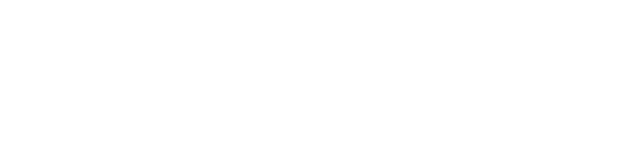
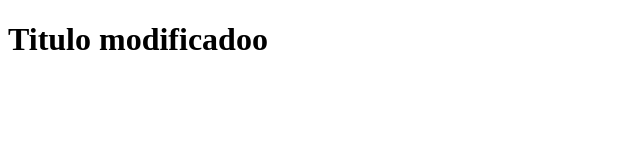
Before and after one commit to Hamith-B/hello-world-git, a plain HTML site: page Index.html in a window 1280 px wide. Shown: the whole page, without its empty margins (0-640 px from the left). Drawn offline with Linux system fonts and the light colour scheme.

Commit message:
Se modifico index

```diff
--- a/Index.html
+++ b/Index.html
@@ -6,6 +6,6 @@
     <title></title>
 </head>
 <body>
-
+    <h1>Titulo modificadoo</h1>
 </body>
 </html>
```
